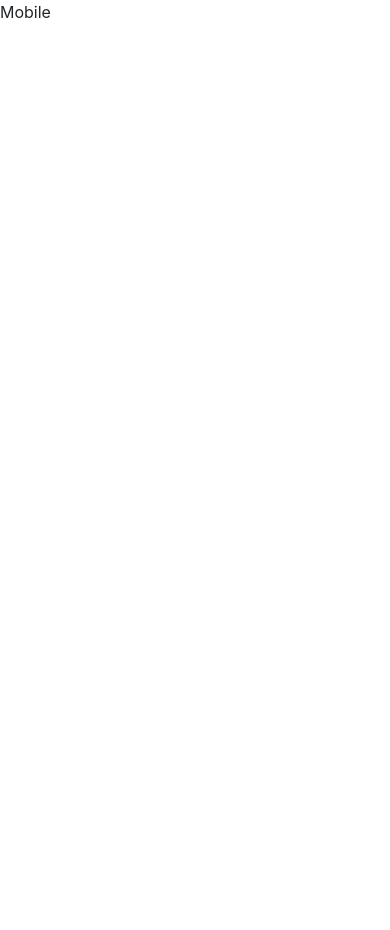
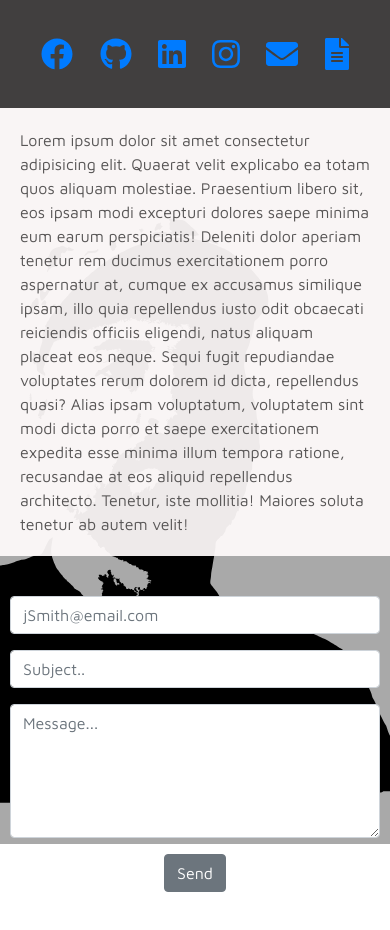
Before and after one commit to cptaylor38/pf4, a React (Create React App) app in the folder portfolio/: page / in a window 390 px wide. Before the commit the page ends 844 px from the top, so only its background shows below. Built offline with nearby package versions, Linux system fonts and the light colour scheme; a web font is replaced by a local one.

Commit message:
adjusting mobile view

```diff
--- a/portfolio/public/index.html
+++ b/portfolio/public/index.html
@@ -10,6 +10,10 @@
       content="Web site created using create-react-app"
     />
     <link rel="apple-touch-icon" href="%PUBLIC_URL%/logo192.png" />
+    <link
+      href="https://fonts.googleapis.com/css2?family=Maven+Pro&display=swap"
+      rel="stylesheet"
+    />
     <!--
       manifest.json provides metadata used when your web app is installed on a
       user's mobile device or desktop. See https://developers.google.com/web/fundamentals/web-app-manifest/
--- a/portfolio/src/App.css
+++ b/portfolio/src/App.css
@@ -2,4 +2,5 @@
   margin: 0;
   padding: 0;
   box-sizing: border-box;
+  font-family: 'Maven Pro', sans-serif;
 }
--- a/portfolio/src/Contact/Contact.jsx
+++ b/portfolio/src/Contact/Contact.jsx
@@ -1,6 +1,6 @@
 import React, { useState } from 'react';
 import './Contact.css';
-import { FormGroup, Label, Input, Button } from 'reactstrap';
+import { FormGroup, Input, Button } from 'reactstrap';
 const axios = require('axios');
 
 const Contact = () => {
@@ -47,7 +47,6 @@ const Contact = () => {
       {formState ? (
         <form onSubmit={sendEmail}>
           <FormGroup>
-            <Label for='exampleEmail'>Email</Label>
             <Input
               type='email'
               name='email'
@@ -57,25 +56,25 @@ const Contact = () => {
             />
           </FormGroup>
           <FormGroup>
-            <Label for='subjectText'>Subject</Label>
             <Input
               type='text'
               name='subject'
+              placeholder='Subject..'
               id='subjectText'
               onChange={handleChange}
             />
           </FormGroup>
           <FormGroup>
-            <Label for='messageText'>Message</Label>
             <Input
               type='textarea'
               name='message'
+              placeholder='Message...'
               rows='5'
               id='messageText'
               onChange={handleChange}
             />
           </FormGroup>
-          <Button>Submit</Button>
+          <Button>Send</Button>
         </form>
       ) : (
         <p id='emailLoadIndicator'>Sending...</p>
--- a/portfolio/src/Landing/landing.css
+++ b/portfolio/src/Landing/landing.css
@@ -12,7 +12,13 @@
   justify-content: space-evenly;
   flex-direction: column;
   align-items: center;
-  background: darkgrey;
+  background: rgb(242, 242, 242);
+  background: linear-gradient(
+    150deg,
+    rgba(242, 242, 242, 1) 0%,
+    rgba(160, 158, 158, 1) 48%,
+    rgba(133, 132, 132, 1) 100%
+  );
   overflow-y: scroll;
 }
 
@@ -30,7 +36,7 @@
 }
 
 #selfie {
-  max-height: 400px;
+  max-height: 300px;
   max-width: 100%;
   border-radius: 50%;
 }
@@ -39,15 +45,45 @@
   padding: 10px;
 }
 
-#socialLinksCont {
+.socialLinksCont {
   display: flex;
   justify-content: space-evenly;
   font-size: 32px;
   padding: 30px;
 }
 
-#contactCont {
+.socialLinksCont a.tip {
+  text-decoration: none;
+}
+
+.socialLinksCont a.tip:hover {
+  cursor: help;
+  position: relative;
+}
+
+.socialLinksCont a.tip span {
+  display: none;
+}
+
+.socialLinksCont a.tip:hover span {
+  padding: 5px;
+  border-radius: 25px;
+  display: block;
+  z-index: 100;
+  font-size: 18px;
+  width: 120px;
+  top: 100%;
+  left: -150%;
+  position: absolute;
+  text-align: center;
+  color: white;
+  bottom: 0;
+  text-decoration: none;
+}
+
+.contactCont {
   padding: 30px;
+  text-align: center;
 }
 
 #pSection {
@@ -57,3 +93,71 @@
   height: 100%;
   flex-direction: column;
 }
+
+::-webkit-scrollbar {
+  display: none;
+}
+
+::-webkit-scrollbar-button {
+  display: none;
+}
+
+.smallView {
+  position: relative;
+  display: flex;
+  width: 100vw;
+  flex-direction: column;
+  justify-content: center;
+}
+
+.mobileBground {
+  position: absolute;
+  height: 100vh;
+  width: 100vw;
+  z-index: -3;
+}
+
+#mobilePic {
+  object-fit: cover;
+  position: fixed;
+  top: 0;
+  left: 0;
+  min-height: 100vh;
+  width: 100vw;
+  z-index: -3;
+  background: darkgrey;
+}
+
+#socLinkMob {
+  background: rgb(65, 63, 63);
+  min-width: 100vw;
+}
+
+#mobileBioCont {
+  margin-left: 0;
+  margin-right: 0;
+  padding-left: 0;
+  padding-right: 0;
+  font-size: 16px;
+  min-width: 100vw;
+}
+
+#mobileBio {
+  background: rgba(255, 251, 251, 0.932);
+  padding: 20px;
+  color: rgb(88, 86, 86);
+  margin-bottom: 0;
+}
+
+#mobileContactArea {
+  margin-left: 0;
+  margin-right: 0;
+  padding-left: 0;
+  padding-right: 0;
+  color: white;
+  min-width: 100vw;
+}
+
+#mobileContactArea form {
+  padding: 10px;
+}
--- a/portfolio/src/Landing/landing.jsx
+++ b/portfolio/src/Landing/landing.jsx
@@ -43,6 +43,46 @@ class Welcome extends React.Component {
           <Row xl='12' id='fullPageDt'>
             <Col xl='4' lg='4' id='bcSection'>
               <Container id='bcContent'>
+                <Row className='bioR'>
+                  <Container className='socialLinksCont'>
+                    <a
+                      href='https://www.facebook.com/cptaylor38/'
+                      className='tip'
+                    >
+                      <FontAwesomeIcon icon={faFacebook} />
+                      <span>Facebook</span>
+                    </a>
+                    <a href='https://github.com/cptaylor38' className='tip'>
+                      <FontAwesomeIcon icon={faGithub} />
+                      <span>Github</span>
+                    </a>
+                    <a
+                      href='https://www.linkedin.com/in/corbin-taylor-419a8a188/'
+                      className='tip'
+                    >
+                      <FontAwesomeIcon icon={faLinkedin} />
+                      <span>LinkedIn</span>
+                    </a>
+                    <a
+                      href='https://www.instagram.com/cptaylo2/'
+                      className='tip'
+                    >
+                      <FontAwesomeIcon icon={faInstagram} />
+                      <span>Instagram</span>
+                    </a>
+                    <a href='mailto: cylor.dev@gmail.com' className='tip'>
+                      <FontAwesomeIcon icon={faEnvelope} />
+                      <span>Email Me</span>
+                    </a>
+                    <a
+                      href='https://docs.google.com/document/d/1oPcbN59DI1ZDNFx9t0PCiJnB9MI_5TlFAu0ekCZANuc/export?format=pdf'
+                      className='tip'
+                    >
+                      <FontAwesomeIcon icon={faFileAlt} />
+                      <span>My Resume</span>
+                    </a>
+                  </Container>
+                </Row>
                 <Row className='bioR' id='picRow'>
                   <Container id='picCont'>
                     <img src={svgselfie} alt='selfie' id='selfie'></img>
@@ -69,41 +109,7 @@ class Welcome extends React.Component {
                   </Container>
                 </Row>
                 <Row className='bioR'>
-                  <Container id='socialLinksCont'>
-                    <a
-                      href='https://www.facebook.com/cptaylor38/'
-                      title='Facebook'
-                    >
-                      <FontAwesomeIcon icon={faFacebook} />
-                    </a>
-                    <a href='https://github.com/cptaylor38' title='Github'>
-                      <FontAwesomeIcon icon={faGithub} />
-                    </a>
-                    <a
-                      href='https://www.linkedin.com/in/corbin-taylor-419a8a188/'
-                      title='LinkedIn'
-                    >
-                      <FontAwesomeIcon icon={faLinkedin} />
-                    </a>
-                    <a
-                      href='https://www.instagram.com/cptaylo2/'
-                      title='Instagram'
-                    >
-                      <FontAwesomeIcon icon={faInstagram} />
-                    </a>
-                    <a href='mailto: cylor.dev@gmail.com' title='Email Me'>
-                      <FontAwesomeIcon icon={faEnvelope} />
-                    </a>
-                    <a
-                      href='https://docs.google.com/document/d/1oPcbN59DI1ZDNFx9t0PCiJnB9MI_5TlFAu0ekCZANuc/export?format=pdf'
-                      title='My Resume'
-                    >
-                      <FontAwesomeIcon icon={faFileAlt} />
-                    </a>
-                  </Container>
-                </Row>
-                <Row className='bioR'>
-                  <Container id='contactCont'>
+                  <Container className='contactCont'>
                     <Contact />
                   </Container>
                 </Row>
@@ -116,7 +122,67 @@ class Welcome extends React.Component {
           </Row>
         ) : (
           <Container fluid='xl smallView'>
-            <div>Mobile</div>
+            <div className='mobileBground'>
+              <img src={svgselfie} alt='selfie' id='mobilePic' />
+            </div>
+            <Row>
+              <Container className='socialLinksCont' id='socLinkMob'>
+                <a href='https://www.facebook.com/cptaylor38/' className='tip'>
+                  <FontAwesomeIcon icon={faFacebook} />
+                  <span>Facebook</span>
+                </a>
+                <a href='https://github.com/cptaylor38' className='tip'>
+                  <FontAwesomeIcon icon={faGithub} />
+                  <span>Github</span>
+                </a>
+                <a
+                  href='https://www.linkedin.com/in/corbin-taylor-419a8a188/'
+                  className='tip'
+                >
+                  <FontAwesomeIcon icon={faLinkedin} />
+                  <span>LinkedIn</span>
+                </a>
+                <a href='https://www.instagram.com/cptaylo2/' className='tip'>
+                  <FontAwesomeIcon icon={faInstagram} />
+                  <span>Instagram</span>
+                </a>
+                <a href='mailto: cylor.dev@gmail.com' className='tip'>
+                  <FontAwesomeIcon icon={faEnvelope} />
+                  <span>Email Me</span>
+                </a>
+                <a
+                  href='https://docs.google.com/document/d/1oPcbN59DI1ZDNFx9t0PCiJnB9MI_5TlFAu0ekCZANuc/export?format=pdf'
+                  className='tip'
+                >
+                  <FontAwesomeIcon icon={faFileAlt} />
+                  <span>My Resume</span>
+                </a>
+              </Container>
+            </Row>
+            <Row>
+              <Container id='mobileBioCont'>
+                <p id='mobileBio'>
+                  Lorem ipsum dolor sit amet consectetur adipisicing elit.
+                  Quaerat velit explicabo ea totam quos aliquam molestiae.
+                  Praesentium libero sit, eos ipsam modi excepturi dolores saepe
+                  minima eum earum perspiciatis! Deleniti dolor aperiam tenetur
+                  rem ducimus exercitationem porro aspernatur at, cumque ex
+                  accusamus similique ipsam, illo quia repellendus iusto odit
+                  obcaecati reiciendis officiis eligendi, natus aliquam placeat
+                  eos neque. Sequi fugit repudiandae voluptates rerum dolorem id
+                  dicta, repellendus quasi? Alias ipsam voluptatum, voluptatem
+                  sint modi dicta porro et saepe exercitationem expedita esse
+                  minima illum tempora ratione, recusandae at eos aliquid
+                  repellendus architecto. Tenetur, iste mollitia! Maiores soluta
+                  tenetur ab autem velit!
+                </p>
+              </Container>
+            </Row>
+            <Row className='bioR'>
+              <Container className='contactCont' id='mobileContactArea'>
+                <Contact />
+              </Container>
+            </Row>
           </Container>
         )}
       </div>
```
